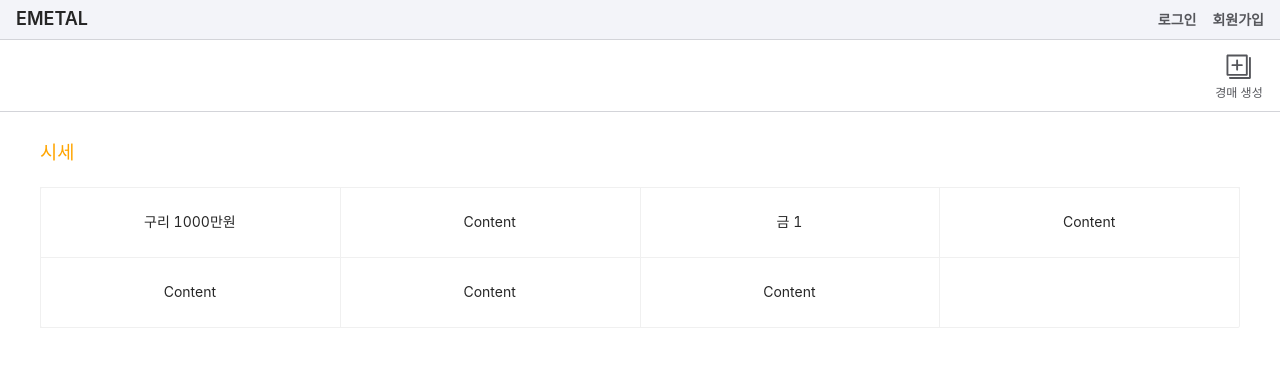
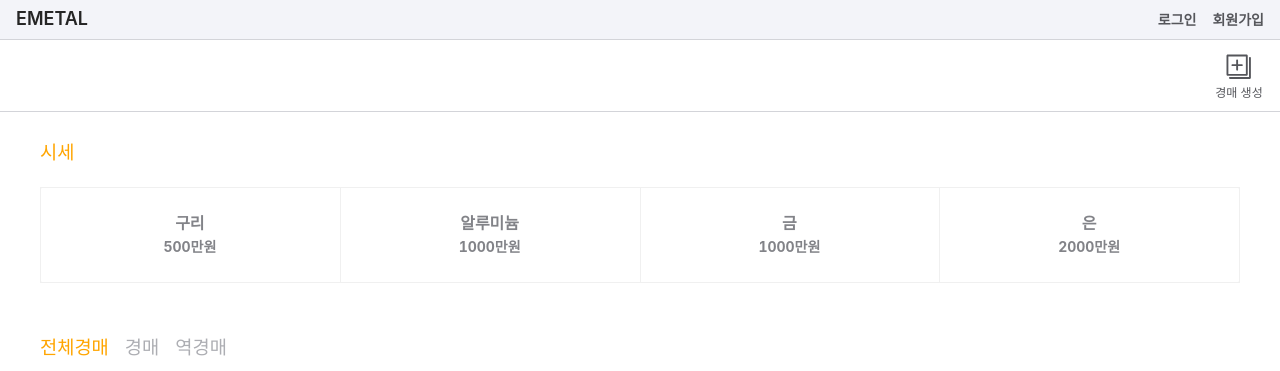
Before and after one commit to Jongyeol91/auction, a Next.js app: page / in a window 1280 px wide. Shown: the top 371 px of the page. Built offline with nearby package versions, Linux system fonts and the light colour scheme; no server answers.

Commit message:
fix: 시세, 경매 카드

```diff
--- a/pages/index.tsx
+++ b/pages/index.tsx
@@ -12,6 +12,7 @@ import { AuctionType } from '@/lib/api/types';
 import { useAtom } from 'jotai';
 import { firstAuctionFormAtom } from './add';
 import { Card, Carousel } from 'antd';
+import { userAtom } from '@/store';
 
 const gridStyle: React.CSSProperties = {
   width: '25%',
@@ -21,6 +22,7 @@ const gridStyle: React.CSSProperties = {
 const Home: NextPage = () => {
   const [selectedAuctionType, setSelectedAuctionType] = useState<AuctionType>(null);
   const [, setFirstAuctionFormData] = useAtom(firstAuctionFormAtom);
+  // const [user] = useAtom(userAtom);
 
   useEffect(() => {
     setFirstAuctionFormData(null);
@@ -32,6 +34,19 @@ const Home: NextPage = () => {
     fetchNextPage,
     hasNextPage,
   } = useFetchInfiniteAuctions(selectedAuctionType);
+
+  // const { data: priceIndexCategoryAllData } = useQuery(
+  //   {
+  //     queryKey: ['categoryAll'],
+  //     queryFn: () => getPriceIndexCategoryAll(),
+  //   },
+  //   { enabled: !!user },
+  // );
+
+  // const { data: priceIndexData } = useQuery({
+  //   queryKey: ['category', 1],
+  //   queryFn: ({ queryKey }) => getPriceIndexCategory(queryKey[1]),
+  // });
 
   const selectMenu = (selectedMenu: AuctionType) => {
     setSelectedAuctionType(selectedMenu);
@@ -48,26 +63,53 @@ const Home: NextPage = () => {
         <StyledCarousel autoplay>
           <div>
             <Card>
-              <Card.Grid style={gridStyle}>구리 1000만원</Card.Grid>
-              <Card.Grid style={gridStyle}>Content</Card.Grid>
-              <Card.Grid style={gridStyle}>금 1</Card.Grid>
-              <Card.Grid style={gridStyle}>Content</Card.Grid>
-              <Card.Grid style={gridStyle}>Content</Card.Grid>
-              <Card.Grid style={gridStyle}>Content</Card.Grid>
-              <Card.Grid style={gridStyle}>Content</Card.Grid>
+              <Card.Grid style={gridStyle}>
+                <ChartTextWrapper>
+                  <span>구리</span>
+                  <span>500만원</span>
+                </ChartTextWrapper>
+              </Card.Grid>
+              <Card.Grid style={gridStyle}>
+                <ChartTextWrapper>
+                  <span>알루미늄</span>
+                  <span>1000만원</span>
+                </ChartTextWrapper>
+              </Card.Grid>
+              <Card.Grid style={gridStyle}>
+                <ChartTextWrapper>
+                  <span>금</span>
+                  <span>1000만원</span>
+                </ChartTextWrapper>
+              </Card.Grid>
+              <Card.Grid style={gridStyle}>
+                <ChartTextWrapper>
+                  <span>은</span> <span>2000만원</span>
+                </ChartTextWrapper>
+              </Card.Grid>
             </Card>
           </div>
           <div>
             <Card>
-              <Card.Grid style={gridStyle}>구리 1000만원</Card.Grid>
-              <Card.Grid hoverable={false} style={gridStyle}>
-                Content
+              <Card.Grid style={gridStyle}>
+                <ChartTextWrapper>
+                  <span>철</span> <span>3000만원</span>
+                </ChartTextWrapper>
               </Card.Grid>
-              <Card.Grid style={gridStyle}>금 1</Card.Grid>
-              <Card.Grid style={gridStyle}>Content</Card.Grid>
-              <Card.Grid style={gridStyle}>Content</Card.Grid>
-              <Card.Grid style={gridStyle}>Content</Card.Grid>
-              <Card.Grid style={gridStyle}>Content</Card.Grid>
+              <Card.Grid style={gridStyle}>
+                <ChartTextWrapper>
+                  <span>텅스텐</span> <span>1000만원</span>
+                </ChartTextWrapper>
+              </Card.Grid>
+              <Card.Grid style={gridStyle}>
+                <ChartTextWrapper>
+                  <span>합성 금속</span> <span>100만원</span>
+                </ChartTextWrapper>
+              </Card.Grid>
+              <Card.Grid style={gridStyle}>
+                <ChartTextWrapper>
+                  <span>희토류</span> <span>9000만원</span>
+                </ChartTextWrapper>
+              </Card.Grid>
             </Card>
           </div>
         </StyledCarousel>
@@ -130,8 +172,22 @@ const StyledMenu = styled.h3<{ selected: boolean }>`
   }
 `;
 
+const ChartTextWrapper = styled.div`
+  display: flex;
+  flex-direction: column;
+
+  span {
+    &:nth-child(1) {
+      font-size: 16px;
+      font-weight: 700;
+    }
+    font-weight: 700;
+    color: ${colors.gray7};
+  }
+`;
+
 const StyledCarousel = styled(Carousel)`
-  margin-bottom: 30px;
+  margin-bottom: 40px;
 `;
 
 export default Home;
```
Also changed, not shown: pages/chart/index.tsx (+8 -4 lines), pages/hosting/index.tsx (+0 -22 lines), pages/notification/index.tsx (+9 -1 lines).
